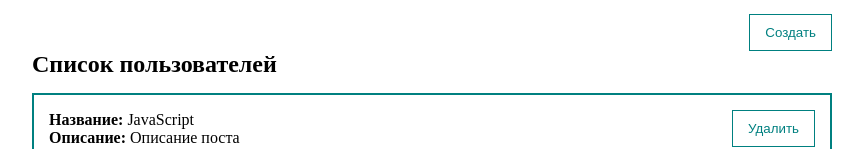
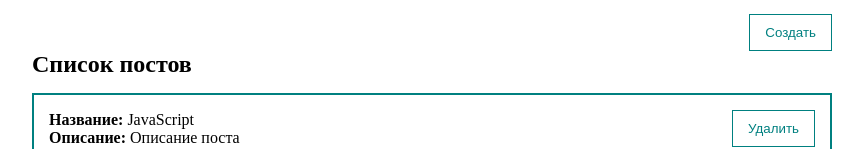
Before and after one commit to fundamentum71/learning-VUE, a Vue app: page / in a window 1280 px wide. Shown: the part 152-301 px from the top of the page, without its empty margins (208-1071 px from the left). Built offline with nearby package versions, Linux system fonts and the light colour scheme.

Commit message:
условный рендеринг

```diff
--- a/src/components/PostList.vue
+++ b/src/components/PostList.vue
@@ -1,8 +1,9 @@
 <template>
-	<div>
-		<h2>Список пользователей</h2>
+	<div v-if="posts.length > 0">
+		<h2>Список постов</h2>
 		<PostItem v-for="post in posts" :post="post" :key="post.id" @remove="$emit('remove', post)" />
 	</div>
+	<h2 v-else>Список постов пуст</h2>
 </template>
 <script>
 import PostItem from './PostItem.vue';
```
